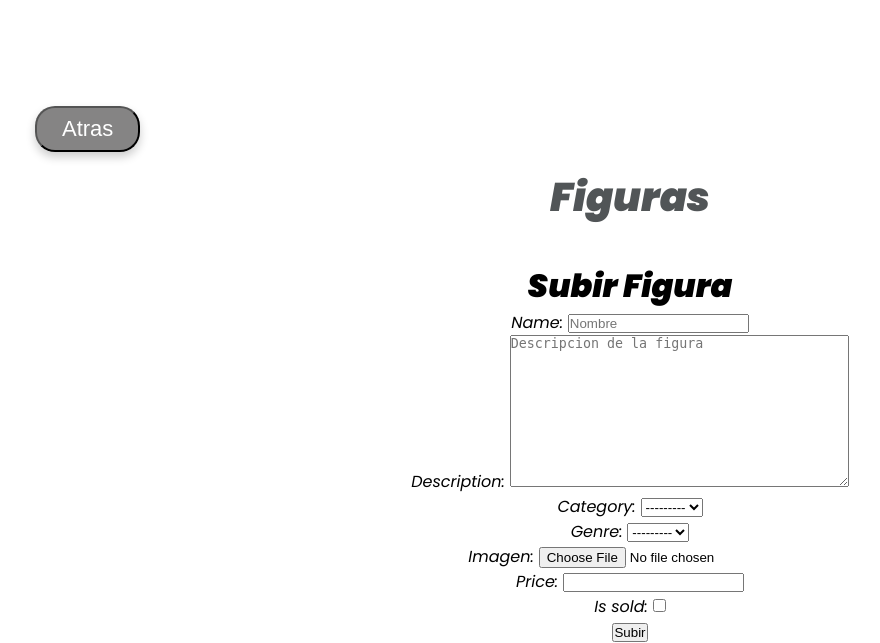
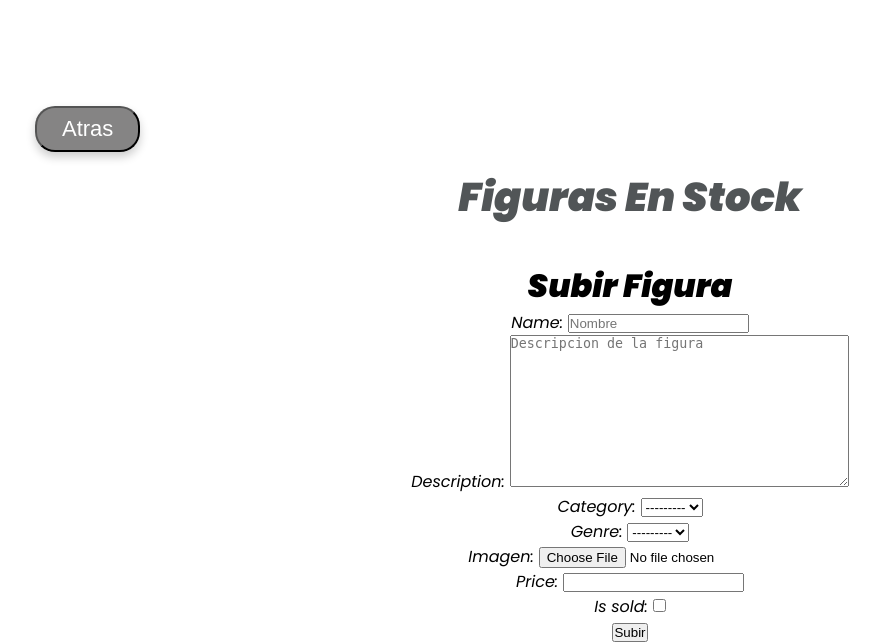
Before and after one commit to tiendaColection/love, a Django app: page /subir-figura/ in a window 1280 px wide. Shown: the part 1166-1809 px from the top of the page, without its empty margins (10-890 px from the left). Run offline with Django 4.2, Linux system fonts and the light colour scheme; data that the repository does not hold is empty.

Commit message:
edition title

```diff
--- a/tasks/templates/base.html
+++ b/tasks/templates/base.html
@@ -106,7 +106,7 @@
         <div class="boton_volver">
             <button id="botonVolver" class="btn-3" onclick="window.history.back()">Atras</button>
         </div>
-        <h2>Figuras</h2>
+        <h2>Figuras En Stock</h2>
         <br/>
         {% block content %} {% endblock %}
 
```
